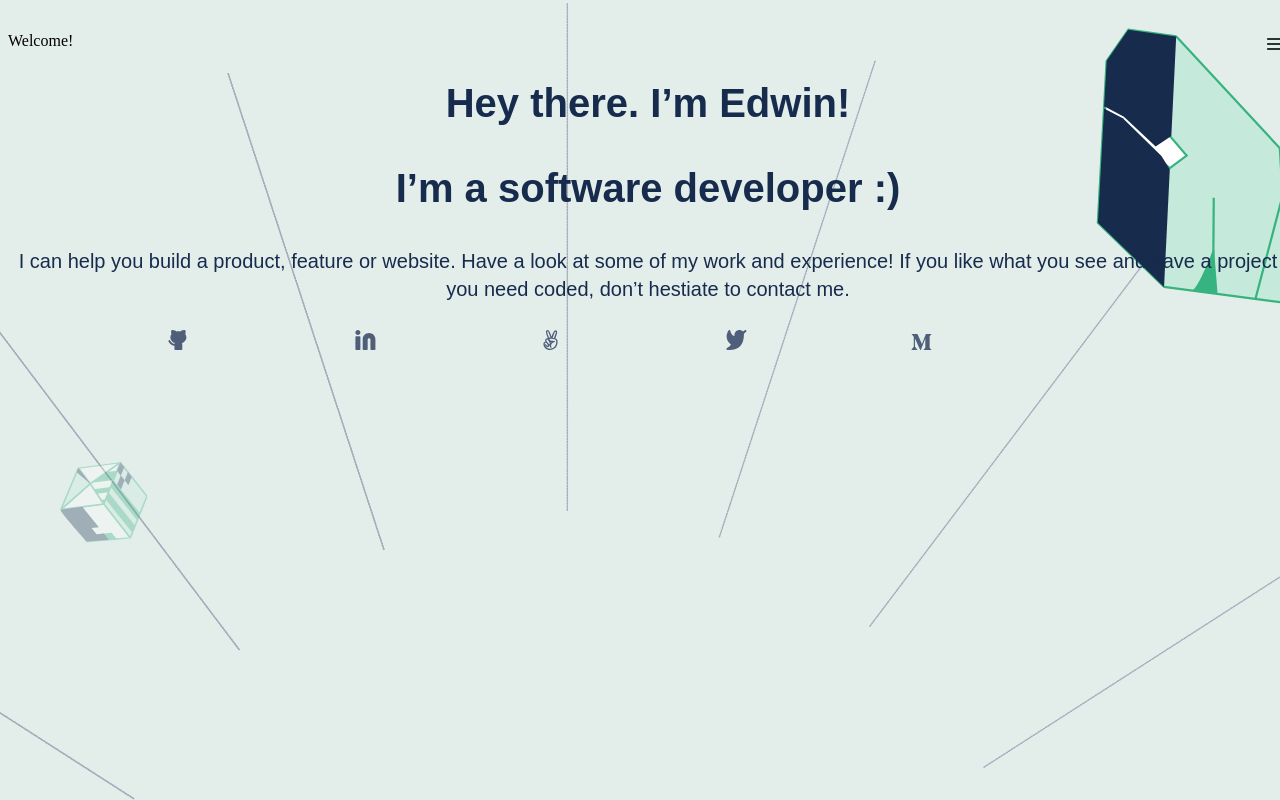
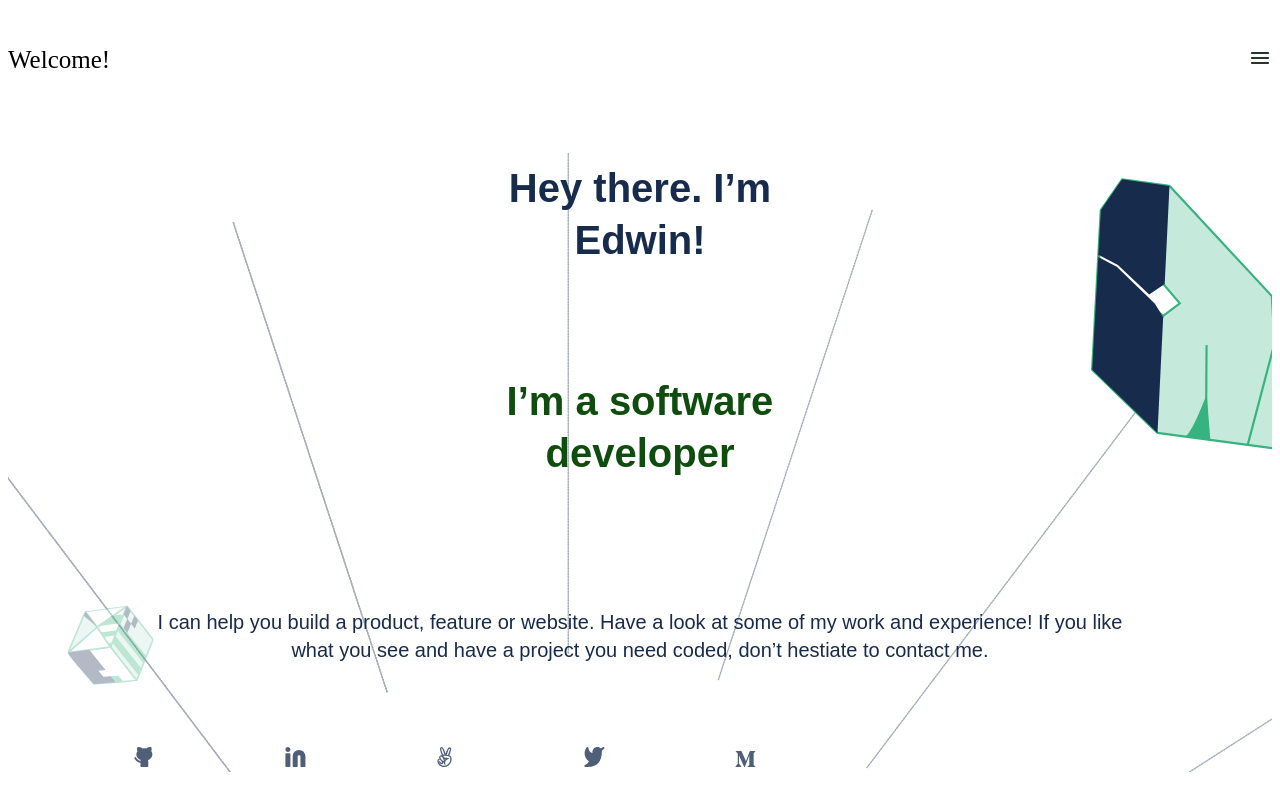
Before and after one commit to edwin-create/Portfolio-webpage, a plain HTML site: page index.html in a window 1280 px wide. Drawn offline with Linux system fonts and the light colour scheme; files whose address does not match are found by name.

Commit message:
Revise webpage code to reflect code reviewer suggestions

```diff
--- a/index.html
+++ b/index.html
@@ -12,31 +12,32 @@
 </head>
 
 <body>
-    <header>
+    <header class="header">
       <nav>
-         <p>Welcome!  <img src="/home/edwin/Portfolio-webpage/Images/Icon - Menu.png" class="image">  </p>
+         <p class="logo"> Welcome!  <img src="/Images/Icon - Menu.png" class="image">  </p>
             </nav>
-    <h1 class="box heading"> Hey there. I’m Edwin! </h1>
-    <h2 class="box heading"> I’m a software developer :)</h2>
-    <article class="section heading">
-       <p> I can help you build a product, feature or website. Have a look at some of my work and experience! If you like what you see and have a project you need coded,
+            </header>
+  <main class="background">
+
+   <section>
+   <h1 class="box heading"> Hey there. I’m <br> Edwin! </br> </h1>
+   <h2 class="box heading text"> I’m a software <br> developer </br></h2>
+   <article class="section heading">
+       <p class="paragraph"> I can help you build a product, feature or website. Have a look at some of my work and experience! If you like what you see and have a project you need coded,
         don’t hestiate to contact me.</p>
      </article>
-   </header>
-     <main>
-     <section>
-        <p>
-<a href="https://github.com/" class="image1"><img src="/home/edwin/Portfolio-webpage/Images/github.svg" alt="github"> </a>
-<a href="https://ke.linkedin.com/" class="image1"><img src="/home/edwin/Portfolio-webpage/Images/Linkedin icon.svg" alt="LinkedIn"</a>
-<a href="https://angel.co/" class="image1"><img src="/home/edwin/Portfolio-webpage/Images/angellist.svg" alt="Angellist"> </a>
-<a href="https://twitter.com/login" class="image1"><img src="/home/edwin/Portfolio-webpage/Images/twitter.svg" alt="twitter"></a>
-<a href="https://medium.com/" class="image1"><img src="/home/edwin/Portfolio-webpage/Images/medium.svg" alt="medium"></a>
-        </p>
-</section>
-     </main>
 
-<main class="container">
 
-</main>
-<footer></footer>
+
+ <a href="https://github.com/" class="image1"><img src="/Images/github.svg" alt="github"> </a>
+ <a href="https://ke.linkedin.com/" class="image1"><img src="/Images/Linkedin icon.svg" alt="LinkedIn" </a>
+ <a href="https://angel.co/" class="image1"><img src="/Images/angellist.svg" alt="Angellist"> </a>
+ <a href="https://twitter.com/login" class="image1"><img src="/Images/twitter.svg" alt="twitter"></a>
+ <a href="https://medium.com/" class="image1"><img src="/Images/medium.svg" alt="medium"></a>
+
+
+
+   </section>
+  </main>
+
 </body>
--- a/style.css
+++ b/style.css
@@ -1,14 +1,3 @@
-body {
-  background-image: url("/home/edwin/Portfolio-webpage/Images/header-illsutration-mobile.svg");
-  background-repeat: no-repeat;
-  background-color: #e3eeeb;
-  padding-top: 0.625%;
-  background-size: 100%;
-  width: 100%;
-  height: 100%;
-  background-position: right top;
-  background-attachment: fixed;
-}
 
 .image {
   display: flex;
@@ -54,19 +43,52 @@ body {
 }
 
 .image1 {
-  margin-left: 12.5%;
+  margin-left: 10%;
   padding-top: 20px;
-  font-size: 30px;
+  font-size: 20px;
   text-decoration: none;
 }
 
 .navbar-fixed-top {
   width: 100%;
-  margin-bottom: 100%;
-  float: left;
-  margin-left: 50%;
+  margin-bottom: 10%;
+  padding-bottom: 25%;
   position: fixed;
   right: 0;
   left: 0;
   z-index: 999;
 }
+
+.logo {
+  font-family: 'Times New Roman', Times, serif;
+  font-size: 25px;
+  font-weight: 300;
+}
+
+.heading {
+  padding-top: 1%;
+  padding-bottom: 5%;
+}
+
+.paragraph {
+  padding-right: 10%;
+  padding-left: 10%;
+}
+
+.text {
+  color: rgb(15, 77, 15);
+}
+
+.header {
+  margin-bottom: 50px;
+  padding-top: 1%;
+  padding-bottom: 1px;
+}
+
+.background {
+  background-image: url("/Images/header-illsutration-mobile.svg");
+  background-repeat: no-repeat;
+  background-size: 100%;
+  width: 100%;
+  height: 100%;
+}
```
